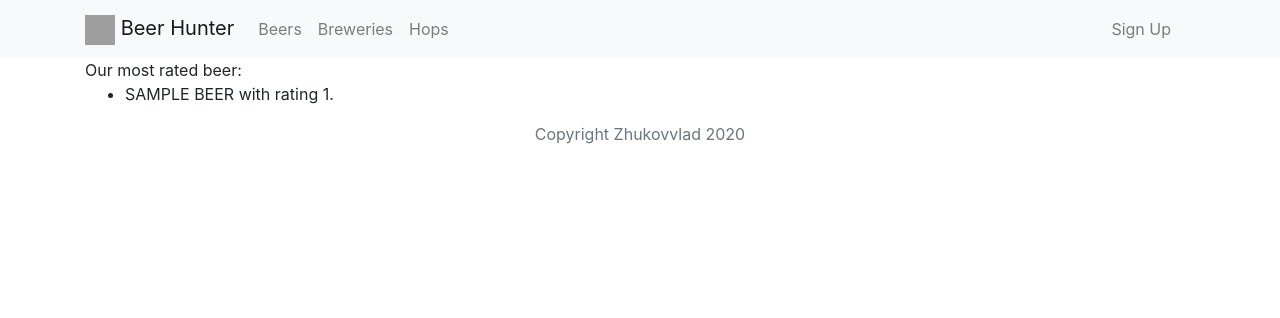
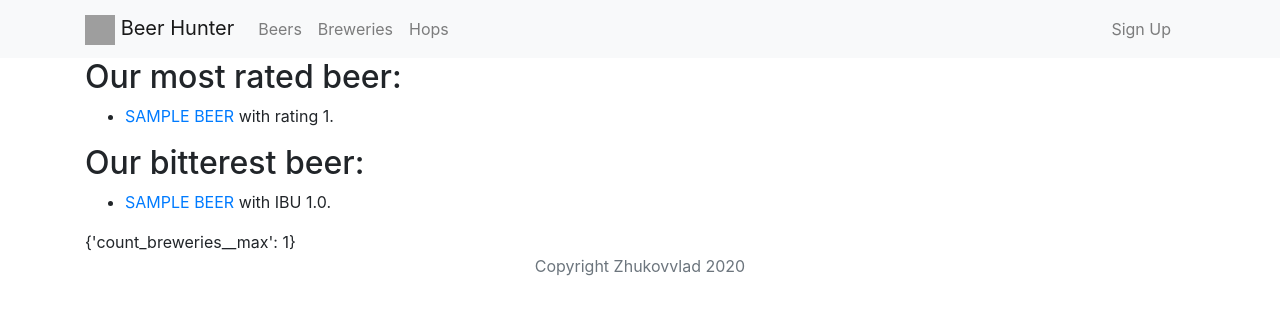
Before and after one commit to zhukovvlad/true_beer, a Django app: page / in a window 1280 px wide. Shown: the top 318 px of the page. Run offline with Django 3.2, Linux system fonts and the light colour scheme; tables that the repository leaves empty hold one stand-in row (values such as "Sample post"); some libraries are stand-ins or nearby versions; grey boxes are pictures that could not be loaded.

Commit message:
Added some changes to home page

```diff
--- a/beers/templates/beers/home.html
+++ b/beers/templates/beers/home.html
@@ -2,13 +2,22 @@
 
 {% block content %}
     {% if top_beer %}
-        Our most rated beer{% if top_beer.count > 1 %}s{% endif %}:
+        <h2>Our most rated beer{% if top_beer.count > 1 %}s{% endif %}:</h2>
         <ul>
         {% for beer in top_beer %}
-            <li>{{ beer|upper }} with rating {{ max_score }}.
+            <li><a href="{{ beer.get_absolute_url }}">{{ beer|upper }}</a> with rating {{ max_score }}.</li>
         {% endfor %}
         </ul>
     {% else %}
         We have not any voted beer in system yet.
     {% endif %}
+    {% if top_ibu_beer %}
+        <h2>Our bitterest beer{% if top__ibu_beer.count > 1 %}s{% endif %}:</h2>
+        <ul>
+        {% for beer in top_ibu_beer %}
+            <li><a href="{{ beer.get_absolute_url }}">{{ beer|upper }}</a> with IBU {{ top_ibu }}.</li>
+        {% endfor %}
+        </ul>
+    {% endif %}
+    {{ qs_hop }}
 {% endblock %}
--- a/beers/views.py
+++ b/beers/views.py
@@ -6,21 +6,33 @@ from django.core.exceptions import PermissionDenied
 from django.views.generic import ListView, DetailView, View, CreateView, UpdateView, DeleteView
 from django.contrib.auth.decorators import login_required
 from django.contrib.auth.mixins import LoginRequiredMixin
-from django.db.models import Max
+from django.db.models import Max, Count
 
 from beers.models import Beer, Vote, BeerComment
+from hops.models import Hop
 from .forms import BeerCreateForm, VoteForm, BeerCommentForm
 
 # Create your views here.
 def home(request):
     qs = Beer.objects.all_with_related_instances_and_score()
+
     top_rating = qs.aggregate(Max('score'))
     top_beer = qs.filter(score=top_rating['score__max'])
+
+    top_ibu = qs.aggregate(Max('ibu'))
+    top_ibu_beer = qs.filter(ibu=top_ibu['ibu__max'])
+
+    qs_hop = Hop.objects.all_with_prefetch_beers().annotate(count_breweries=Count('used_hops'))
+    qs_hop_max = qs_hop.aggregate(Max('count_breweries'))
+
 
     context = {
         'home': 'HOME PAGE',
         'max_score': top_rating['score__max'],
-        'top_beer': top_beer
+        'top_beer': top_beer,
+        'top_ibu': top_ibu['ibu__max'],
+        'top_ibu_beer': top_ibu_beer,
+        'qs_hop': qs_hop_max
     }
 
     return render(request, 'beers/home.html', context)
```
